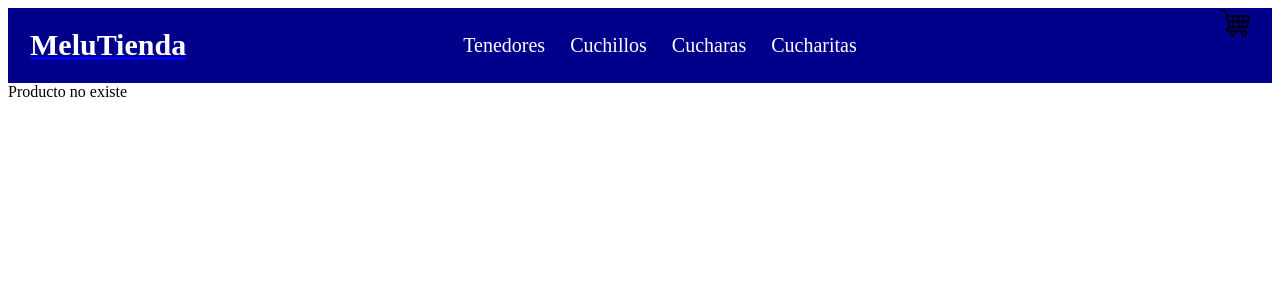
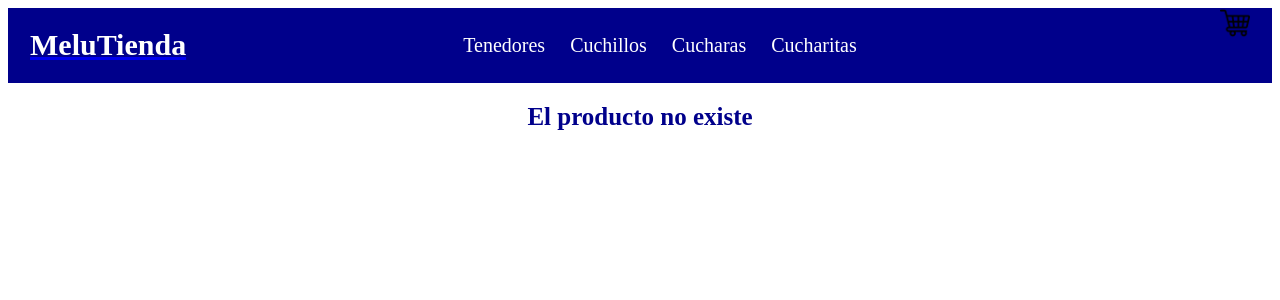
Before and after one commit to guidojb22/my-ecommerce_bendersky, a React (Vite) app: page /detalle/1 in a window 1280 px wide. Shown: the top 300 px of the page. Built offline with nearby package versions, Linux system fonts and the light colour scheme; no server answers; the database is empty.

Commit message:
Proyecto final Guido Bendersky

```diff
--- /dev/null
+++ b/src/components/ItemDetailContainer/ItemDetailContainer.css
@@ -0,0 +1,9 @@
+.productoInexistente{
+    margin: 20px;
+    color: darkblue;
+    display: flex;
+    flex-direction: column;
+    font-size: 25px;
+    justify-content: center;
+    align-items: center;
+}
--- a/src/components/ItemDetailContainer/ItemDetailContainer.jsx
+++ b/src/components/ItemDetailContainer/ItemDetailContainer.jsx
@@ -4,6 +4,8 @@ import { doc, getDoc } from "firebase/firestore";
 import ItemDetail from "../ItemDetail/ItemDetail";
 import { useParams } from "react-router-dom";
 import db from "../../db/db"
+
+import "./ItemDetailContainer.css"
 
 const ItemDetailContainer = () => {
   const [producto, setProducto] = useState({})
@@ -27,7 +29,9 @@ const ItemDetailContainer = () => {
     <div>
       {
         productoExiste ? (
-          <div>Producto no existe</div>
+          <div>
+            <h2 className="productoInexistente">El producto no existe</h2>
+          </div>
         ) : (
           <ItemDetail producto={producto} />
         )
```
